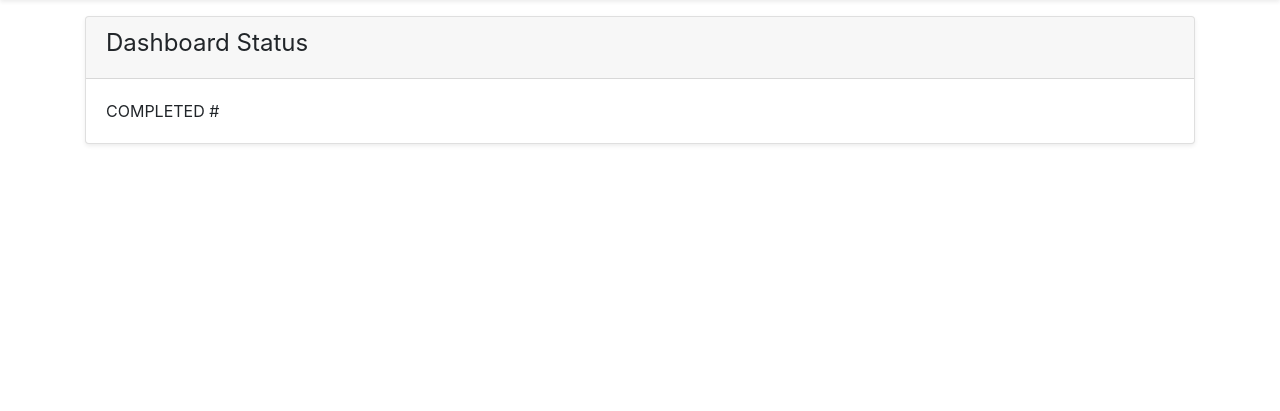
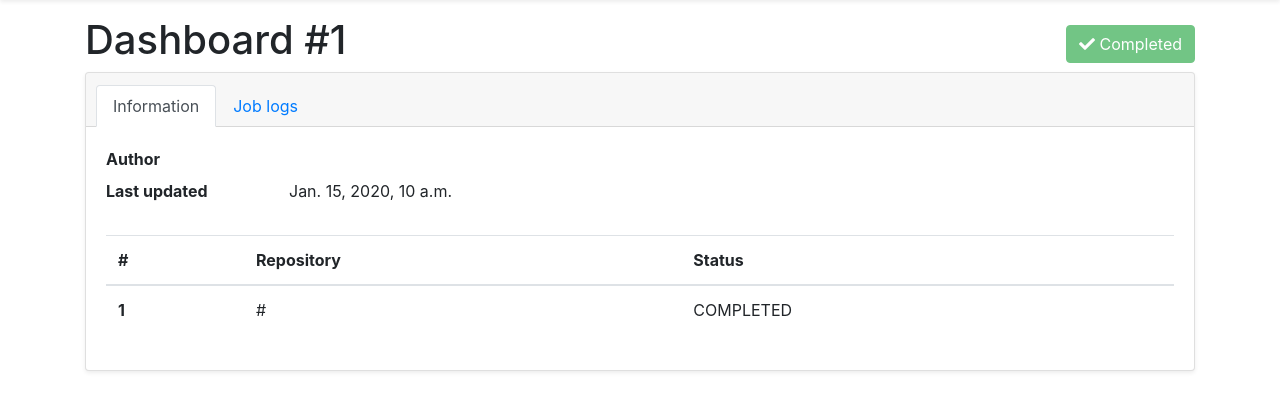
Before and after one commit to jjmerchante2/MyProject, a Django app: page /dashboard/1 in a window 1280 px wide. Shown: the part 56-467 px from the top of the page. Run offline with Django 3.2, Linux system fonts and the light colour scheme; tables that the repository leaves empty hold one stand-in row (values such as "Sample post"); data that the repository does not hold is empty; some libraries are stand-ins or nearby versions.

Commit message:
Add logs in the dashboard page

```diff
--- a/Cauldron2/Cauldron2/urls.py
+++ b/Cauldron2/Cauldron2/urls.py
@@ -22,6 +22,8 @@
     path('logout', views.github_logout),
     path('create-dashboard', views.create_dashboard),
     path('dashboard/<int:dash_id>', views.show_dashboard_info),
+    path('dashboard-logs/<int:dash_id>', views.dash_logs),
+    path('dashboard-status/<int:dash_id>', views.dash_status),
     path('', views.homepage),
     path('admin/', admin.site.urls),
 ]
--- /dev/null
+++ b/Cauldron2/CauldronApp/static/css/dashboard.css
@@ -0,0 +1,8 @@
+.logger {
+    padding: 1.5rem;
+    border: 1px solid rgba(0,0,0,.125);
+    border-radius: .25rem;
+    overflow: scroll;
+    background-color: #F5F2F0;
+    height: 70vh;
+}
--- /dev/null
+++ b/Cauldron2/CauldronApp/static/js/dashboard.js
@@ -0,0 +1,79 @@
+$(document).ready(function(){
+    // Configure ajax for using the CSRF token
+    var csrftoken = getCookie('csrftoken');
+    $.ajaxSetup({
+        beforeSend: function(xhr, settings) {
+            if (!csrfSafeMethod(settings.type) && !this.crossDomain) {
+                xhr.setRequestHeader("X-CSRFToken", csrftoken);
+            }
+        }
+    });
+
+    var dash_id = window.location.pathname.split('/')[2];
+    getLogs(dash_id);
+    getStatus(dash_id);
+});
+
+
+function getLogs(dash_id) {
+    $.getJSON('/dashboard-logs/' + dash_id, function (data) {
+        if (data && data.exists && data.ready) {
+            $('.log-content').html('');
+            $('.log-content').html(data.content);
+            if (data.more) {
+                setTimeout(getLogs, 1000, dash_id);
+            }
+        } else if(data && data.exists && !data.ready){
+            $('.log-content').html('Logs not ready... Retrying');
+            setTimeout(getLogs, 1000, dash_id);
+        } else {
+            $('.log-content').html('Task not found or an error ocurred, try to reload the page.');
+        }
+    });
+}
+
+
+function getStatus(dash_id) {
+    // If the status is PENDING or RUNNING check the status every 2 seconds and reload when the status changes
+    // Else: Nothing
+    var initial_status = $('#initial-status').html();
+
+    $.getJSON('/dashboard-status/' + dash_id, function (data) {
+        if (!data) {
+            console.log('Bad response from server in /dashboard-status/' + dash_id);
+        } else {
+            console.log('Status: ' + data.status);
+            if (data.status == 'PENDING' || data.status == 'RUNNING') {
+                setTimeout(getStatus, 2000, dash_id);
+            }
+            if (data.status != initial_status) {
+                console.log('The status has changed: initial' + initial_status + '. Now: ' + data.status);
+                window.location.reload();
+            }
+        }
+    });
+}
+
+
+// Django function to adquire a cookie
+function getCookie(name) {
+    var cookieValue = null;
+    if (document.cookie && document.cookie !== '') {
+        var cookies = document.cookie.split(';');
+        for (var i = 0; i < cookies.length; i++) {
+            var cookie = jQuery.trim(cookies[i]);
+            // Does this cookie string begin with the name we want?
+            if (cookie.substring(0, name.length + 1) === (name + '=')) {
+                cookieValue = decodeURIComponent(cookie.substring(name.length + 1));
+                break;
+            }
+        }
+    }
+    return cookieValue;
+}
+
+
+function csrfSafeMethod(method) {
+    // these HTTP methods do not require CSRF protection
+    return (/^(GET|HEAD|OPTIONS|TRACE)$/.test(method));
+}
--- a/Cauldron2/CauldronApp/templates/base.html
+++ b/Cauldron2/CauldronApp/templates/base.html
@@ -7,6 +7,12 @@
 
     <!-- Bootstrap CSS -->
     <link rel="stylesheet" href="https://stackpath.bootstrapcdn.com/bootstrap/4.3.1/css/bootstrap.min.css" integrity="sha384-ggOyR0iXCbMQv3Xipma34MD+dH/1fQ784/j6cY/iJTQUOhcWr7x9JvoRxT2MZw1T" crossorigin="anonymous">
+    <!-- Awesome icons -->
+    <link rel="stylesheet" href="https://use.fontawesome.com/releases/v5.8.1/css/solid.css" integrity="sha384-QokYePQSOwpBDuhlHOsX0ymF6R/vLk/UQVz3WHa6wygxI5oGTmDTv8wahFOSspdm" crossorigin="anonymous">
+    <link rel="stylesheet" href="https://use.fontawesome.com/releases/v5.8.1/css/fontawesome.css" integrity="sha384-vd1e11sR28tEK9YANUtpIOdjGW14pS87bUBuOIoBILVWLFnS+MCX9T6MMf0VdPGq" crossorigin="anonymous">
+
+    {% block css%}
+    {% endblock %}
 
     <title>Cauldron 2</title>
   </head>
@@ -19,7 +25,8 @@
 
     <!-- Optional JavaScript -->
     <!-- jQuery first, then Popper.js, then Bootstrap JS -->
-    <script src="https://code.jquery.com/jquery-3.3.1.slim.min.js" integrity="sha384-q8i/X+965DzO0rT7abK41JStQIAqVgRVzpbzo5smXKp4YfRvH+8abtTE1Pi6jizo" crossorigin="anonymous"></script>
+    <script src="https://code.jquery.com/jquery-3.3.1.js" integrity="sha256-2Kok7MbOyxpgUVvAk/HJ2jigOSYS2auK4Pfzbm7uH60=" crossorigin="anonymous"></script>
+    <!--<script src="https://code.jquery.com/jquery-3.3.1.slim.min.js" integrity="sha384-q8i/X+965DzO0rT7abK41JStQIAqVgRVzpbzo5smXKp4YfRvH+8abtTE1Pi6jizo" crossorigin="anonymous"></script>-->
     <script src="https://cdnjs.cloudflare.com/ajax/libs/popper.js/1.14.7/umd/popper.min.js" integrity="sha384-UO2eT0CpHqdSJQ6hJty5KVphtPhzWj9WO1clHTMGa3JDZwrnQq4sF86dIHNDz0W1" crossorigin="anonymous"></script>
     <script src="https://stackpath.bootstrapcdn.com/bootstrap/4.3.1/js/bootstrap.min.js" integrity="sha384-JjSmVgyd0p3pXB1rRibZUAYoIIy6OrQ6VrjIEaFf/nJGzIxFDsf4x0xIM+B07jRM" crossorigin="anonymous"></script>
 
--- a/Cauldron2/CauldronApp/templates/dashboard.html
+++ b/Cauldron2/CauldronApp/templates/dashboard.html
@@ -1,8 +1,13 @@
 {% extends "base.html" %}
+{% load static %}
+
+{% block css%}
+<link rel="stylesheet" href="{% static 'css/dashboard.css' %}">
+{% endblock %}
 
 {% block navbar %}
 <nav class="navbar navbar-dark bg-dark shadow-sm mb-3">
-      <a class="navbar-brand" href="#">
+  <a class="navbar-brand" href="/">
     Cauldron v2
   </a>
 
@@ -22,14 +27,89 @@
 
 {% block content %}
 <div class="container">
+  {% if dashboard %}
+    <!-- HIDDEN. To know the status of the dashboard on load -->
+    <span hidden="" id="initial-status">{{ dashboard.status }}</span>
+    <!-- Upper part -->
+    <div class="d-flex align-items-center">
+      <h1 class="mr-auto">Dashboard #{{dashboard.id}}</h1>
+      {% if dashboard.status == 'PENDING'%}
+      <button class="btn btn-secondary" type="button" disabled>
+        <span class="spinner-border spinner-border-sm" role="status" aria-hidden="true"></span>
+        Pending...
+      </button>
+      {% elif dashboard.status == 'RUNNING' %}
+      <button class="btn btn-primary" type="button" disabled>
+        <span class="spinner-border spinner-border-sm" role="status" aria-hidden="true"></span>
+        Running...
+      </button>
+      {% elif dashboard.status == 'COMPLETED' %}
+      <button class="btn btn-success" type="button" disabled>
+        <i class="fas fa-check"></i>
+        Completed
+      </button>
+      {% elif dashboard.status == 'ERROR' %}
+      <button class="btn btn-danger" type="button" disabled>
+        <i class="fas fa-times"></i>
+        Error
+      </button>
+      {% endif %}
+    </div>
+    <!-- card -->
     <div class="card shadow-sm mb-3">
+
       <div class="card-header">
-          <h4 class="font-weight-normal">Dashboard Status</h4>
+        <ul class="nav nav-tabs card-header-tabs" role="tablist">
+          <li class="nav-item">
+            <a class="nav-link active" id="info-tab" data-toggle="tab" href="#info" role="tab" aria-controls="info" aria-selected="true">Information</a>
+          </li>
+          <li class="nav-item">
+            <a class="nav-link" id="logs-tab" data-toggle="tab" href="#logs" role="tab" aria-controls="logs" aria-selected="false">Job logs</a>
+          </li>
+        </ul>
       </div>
-        <div class="card-body">
-            {{ dash_status }}
-            {{ dash_name }}
+
+      <div class="tab-content" id="myTabContent">
+        <div class="tab-pane card-body fade show active" id="info" role="tabpanel" aria-labelledby="info-tab">
+          <div class="row">
+            <label class="col-sm-2"> <strong>Author</strong></label>
+            <label class="col-sm-10">{{dashboard.gh_token.user}}</label>
+          </div>
+          <div class="row">
+            <label class="col-sm-2"> <strong>Last updated</strong></label>
+            <label class="col-sm-10">{{dashboard.last_modified}}</label>
+          </div>
+          <br>
+          <table class="table table-hover">
+            <thead>
+              <tr>
+                <th scope="col">#</th>
+                <th scope="col">Repository</th>
+                <th scope="col">Status</th>
+              </tr>
+            </thead>
+            <tbody>
+              <tr>
+                <th scope="row">1</th>
+                <td>{{ dashboard.url }}</td>
+                <td>{{ dashboard.status }}</td>
+              </tr>
+            </tbody>
+          </table>
+        </div>
+        <div class="tab-pane card-body fade" id="logs" role="tabpanel" aria-labelledby="logs-tab">
+          <pre class="logger"><code class="log-content"></code></pre>
         </div>
       </div>
+
+    </div>
+  {% else %}
+    <h1>Dashboard not found</h1>
+  {% endif %}
 </div>
 {% endblock %}
+
+{% block javascript %}
+<script src="{% static 'js/dashboard.js' %}" charset="utf-8"></script>
+
+{% endblock %}
--- a/Cauldron2/CauldronApp/templates/index.html
+++ b/Cauldron2/CauldronApp/templates/index.html
@@ -2,7 +2,7 @@
 
 {% block navbar%}
     <nav class="navbar navbar-dark bg-dark shadow-sm mb-3">
-      <a class="navbar-brand" href="#">
+      <a class="navbar-brand" href="/">
         Cauldron v2
       </a>
 
--- a/Cauldron2/CauldronApp/views.py
+++ b/Cauldron2/CauldronApp/views.py
@@ -1,8 +1,10 @@
 from django.shortcuts import render
-from django.http import HttpResponse, HttpResponseBadRequest, HttpResponseServerError, HttpResponseRedirect
+from django.http import HttpResponse, HttpResponseBadRequest, HttpResponseServerError, HttpResponseRedirect, JsonResponse
 from django.contrib.auth import login, logout
 from django.contrib.auth.models import User
+from django.views.decorators.csrf import ensure_csrf_cookie
 
+import os
 import logging
 import requests
 from github import Github
@@ -86,7 +88,7 @@
     if not repo_url:
         return HttpResponseBadRequest('We need a URL for analyzing')
 
-    obj, created = Task.objects.get_or_create(
+    obj, _ = Task.objects.get_or_create(
         url=repo_url,
         defaults={'status': 'PENDING', 'gh_token': request.user.githubtoken},
     )
@@ -100,6 +102,7 @@
         return HttpResponseServerError('Something wrong happens')
 
 
+@ensure_csrf_cookie
 def show_dashboard_info(request, dash_id):
     dash_task = Task.objects.filter(id=dash_id).first()
     # CREATE RESPONSE
@@ -111,9 +114,32 @@
         context['authenticated'] = False
 
     if dash_task:
-        context['dash_status'] = dash_task.status
-        context['dash_name'] = dash_task.url
-    else:
-        context['dash_status'] = "No information about this dashboard. Try to reload."
+        context['dashboard'] = dash_task
 
     return render(request, 'dashboard.html', context=context)
+
+
+def dash_logs(request, dash_id):
+    logfile = 'MordredManager/dashboards_logs/dashboard_{}.log'.format(dash_id)
+    task = Task.objects.filter(id=dash_id).first()
+    if not task:
+        return JsonResponse({'exists': False})
+    if not os.path.isfile(logfile):
+        # File not found but there is a task
+        return JsonResponse({'exists': True,
+                            'ready': False})
+    logs = {
+        'exists': True,
+        'ready': True,
+        'dash_id': dash_id,
+        'content': open(logfile, 'r').read(),
+        'more': True if task.status in ('RUNNING', 'PENDING') else False
+    }
+    return JsonResponse(logs)
+
+
+def dash_status(request, dash_id):
+    task = Task.objects.filter(id=dash_id).first()
+    if not task:
+        return JsonResponse({'status': 'UNKNOWN'})
+    return JsonResponse({'status': task.status})
--- a/Cauldron2/MordredManager/mordred/mordred.py
+++ b/Cauldron2/MordredManager/mordred/mordred.py
@@ -11,7 +11,7 @@
 from sirmordred.task_projects import TaskProjects
 from sirmordred.task_panels import TaskPanels, TaskPanelsMenu
 
-logging.basicConfig(level=logging.INFO)
+# logging.basicConfig(level=logging.INFO)
 
 CONFIG_PATH = 'mordred/setup-default.cfg'
 JSON_DIR_PATH = 'projects_json'
```
Lines whose indentation alone changed are shown as unchanged.
